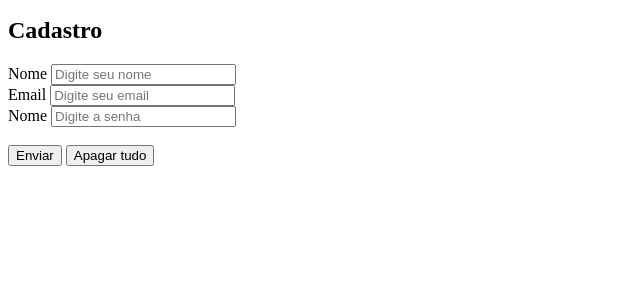
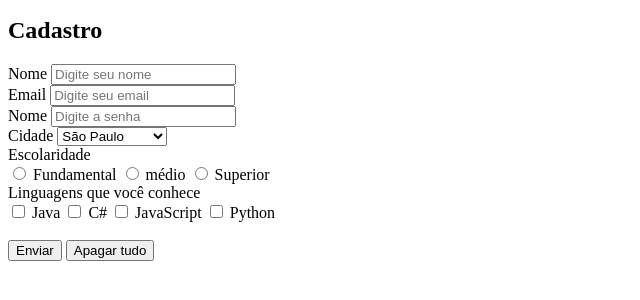
Before and after one commit to Evan7silva/aula-formulario, a plain HTML site: page index.html in a window 1280 px wide. Shown: the part 50-350 px from the top of the page, without its empty margins (0-640 px from the left). Drawn offline with Linux system fonts and the light colour scheme.

Commit message:
Formulários PARTE 2

```diff
--- a/index.html
+++ b/index.html
@@ -43,9 +43,45 @@
               placeholder="Digite a senha"
             />
           </div>
+
+          <div>
+            <label for="ctrl-city">Cidade</label>
+            <select name="city" id="crtl-city">
+              <option value="1">São Paulo</option>
+              <option value="2">Belo Horizonte</option>
+              <option value="3">Recife</option>
+              <option value="4">Porto Alegre</option>
+            </select>
+          </div>
+          <div>
+            <label for="ctrl-level">Escolaridade</label>
+            <div id="ctrl-level-1">
+              <input type="radio" name="level" id="ctrl-level-1" />
+              <label for="ctrl-level-1">Fundamental</label>
+              <input type="radio" name="level" id="ctrl-level-2" />
+              <label for="ctrl-level-2">médio</label>
+              <input type="radio" name="level" id="ctrl-level-3" />
+              <label for="ctrl-level-3">Superior</label>
+            </div>
+          </div>
+          <div>
+            <label for="ctrl-languages">Linguagens que você conhece</label>
+
+            <div id="ctrl-languages">
+              <input id="ctrl-languages-java" name="language1" type="checkbox" />
+              <label for="ctrl-languages-java">Java</label>
+              <input id="ctrl-languages-csharp" name="language2" type="checkbox" />
+              <label for="ctrl-languages-csharp">C#</label>
+              <input id="ctrl-languages-js" name="language3" type="checkbox" />
+              <label for="ctrl-languages-js">JavaScript</label>
+              <input id="ctrl-languages-python" name="language4" type="checkbox" />
+              <label for="ctrl-languages-python">Python</label>
+            </div>
+          </div>
           <br />
-          <input type="submit" value="Enviar"/>
-          <input type="reset" value="Apagar tudo">
+
+          <input type="submit" value="Enviar" />
+          <input type="reset" value="Apagar tudo" />
         </form>
       </section>
     </main>
```
